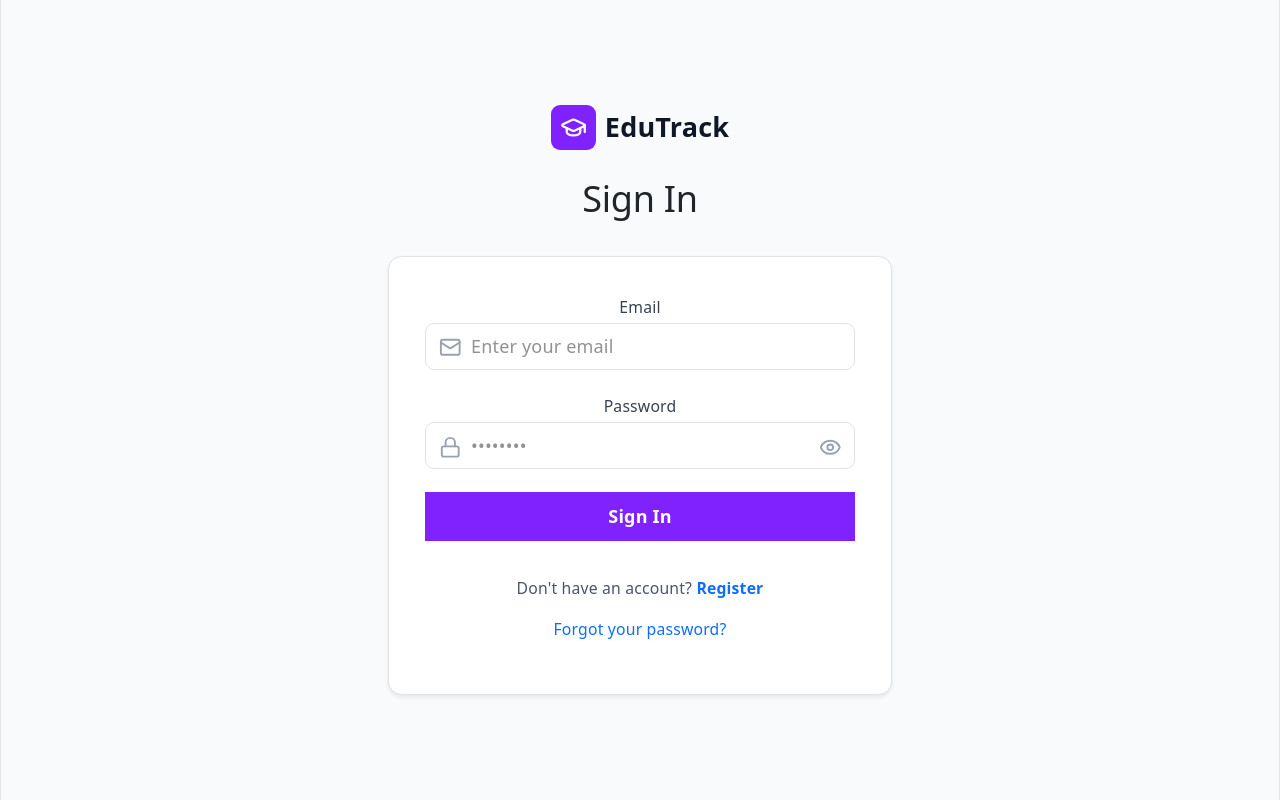
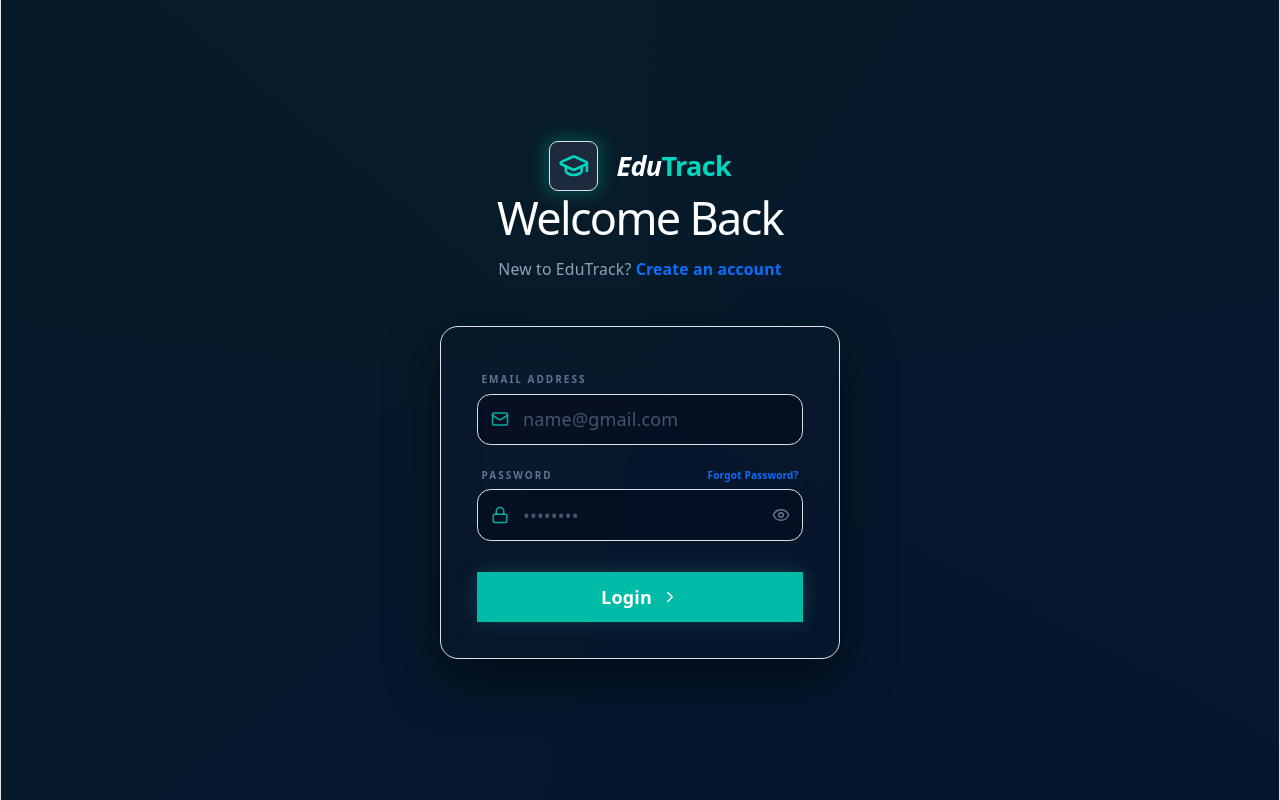
Before and after one commit to Lakshmi-239/EdutrackAcademicsFrontend, a React (Vite) app: page /login in a window 1280 px wide. Built offline with nearby package versions, Linux system fonts and the light colour scheme.

Commit message:
Updated Login Page

```diff
--- a/src/pages/Login.jsx
+++ b/src/pages/Login.jsx
@@ -1,9 +1,9 @@
 import React, { useState } from 'react';
 import { useNavigate, Link } from 'react-router-dom';
-import { Mail, Lock, Eye, EyeOff, GraduationCap } from 'lucide-react';
+import { Mail, Lock, Eye, EyeOff, GraduationCap, ChevronRight } from 'lucide-react';
 import { useAuth } from '../context/AuthContext';
 import { api } from '../services/Api';
-import toast from 'react-hot-toast';
+import Swal from 'sweetalert2';
 
 export const Login = () => {
   const [email, setEmail] = useState('');
@@ -17,98 +17,134 @@ export const Login = () => {
   const handleSubmit = async (e) => {
     e.preventDefault();
     setLoading(true);
-
     try {
       const data = await api.login(email, password);
       if (data.token) {
         login(data.token);
-        toast.success('Welcome back to EduTrack!');
         navigate('/');
       }
     } catch (err) {
-      toast.error(err.response?.data?.Message || 'Invalid email or password.');
+      Swal.fire({
+        icon: 'error',
+        title: 'Authentication Failed',
+        text: 'Invalid credentials. Please try again.',
+        background: '#0f172a',
+        color: '#f1f5f9',
+        confirmButtonColor: '#2dd4bf',
+      });
     } finally {
       setLoading(false);
     }
   };
 
   return (
-    <div className="min-h-screen bg-gray-50 flex items-center justify-center px-4">
-      <div className="max-w-md w-full py-12">
-        {/* Header */}
-        <div className="text-center mb-8">
-          <Link to="/" className="inline-flex items-center gap-2 mb-4">
-            <div className="w-10 h-10 bg-violet-600 rounded-lg flex items-center justify-center">
-              <GraduationCap className="w-6 h-6 text-white" />
+    <div className="h-screen w-full bg-slate-950 flex flex-col items-center justify-center px-6 relative overflow-hidden">
+
+      {/* Background Shimmer Effect */}
+      <div className="absolute inset-0 overflow-hidden pointer-events-none opacity-10">
+        <div className="absolute -inset-[100%] animate-[spin_30s_linear_infinite] bg-[conic-gradient(from_90deg_at_50%_50%,#0ea5e9_0%,#2dd4bf_50%,#0ea5e9_100%)]" />
+      </div>
+
+      <div className="sm:mx-auto sm:w-full sm:max-w-[400px] relative z-10 flex flex-col items-center">
+
+        {/* Brand Header */}
+        <div className="mb-6 text-center flex flex-col items-center">
+          <Link to="/" className="flex items-center gap-3 group">
+            <div className="relative">
+              <div className="absolute -inset-1 bg-gradient-to-r from-teal-400 to-emerald-500 rounded-lg blur opacity-25 group-hover:opacity-75 transition duration-500"></div>
+              <div className="relative w-11 h-11 bg-slate-800 border border-slate-700 rounded-lg flex items-center justify-center transition-transform group-hover:scale-105">
+                <GraduationCap className="w-7 h-7 text-teal-400" />
+              </div>
             </div>
-            <span className="text-2xl font-bold text-gray-900">EduTrack</span>
+            <span className="text-2xl font-extrabold tracking-tight text-white italic">
+              Edu<span className="text-teal-400 not-italic">Track</span>
+            </span>
           </Link>
-          <h2 className="text-2xl font-bold text-gray-900">Sign In</h2>
+
+          <h1 className="mt-6 text-2xl font-bold tracking-tight text-white">
+            Welcome Back
+          </h1>
+
+          <p className="mt-1 text-sm text-slate-400">
+            New to EduTrack?{' '}
+            <Link to="/register" className="text-teal-400 hover:text-teal-300 font-semibold transition-colors underline underline-offset-4">
+              Create an account
+            </Link>
+          </p>
         </div>
 
-        {/* Form Card */}
-        <div className="bg-white rounded-xl shadow-sm border border-gray-100 p-8">
-          <form onSubmit={handleSubmit} className="space-y-5">
-            <div>
-              <label className="block text-sm font-medium text-gray-700 mb-1">Email</label>
-              <div className="relative">
-                <Mail className="absolute left-3 top-3 w-5 h-5 text-gray-400" />
+        {/* Enterprise Grade Card */}
+        <div className="w-full bg-slate-900/40 backdrop-blur-xl border border-white/5 rounded-2xl shadow-[0_20px_50px_rgba(0,0,0,0.5)] p-8">
+          <form className="space-y-5 text-left" onSubmit={handleSubmit}>
+
+            {/* Email */}
+            <div className="space-y-1.5">
+              <label htmlFor="email" className="block text-[10px] font-bold uppercase tracking-[0.2em] text-slate-500 ml-1">
+                Email Address
+              </label>
+              <div className="relative group">
+                <div className="absolute inset-y-0 left-0 pl-3 flex items-center pointer-events-none">
+                  {/* Color is now static teal-400 */}
+                  <Mail className="h-4 w-4 text-teal-400/80" />
+                </div>
                 <input
+                  id="email"
                   type="email"
+                  required
                   value={email}
                   onChange={(e) => setEmail(e.target.value)}
-                  required
-                  className="w-full pl-10 pr-4 py-2 border border-gray-300 rounded-lg focus:ring-2 focus:ring-violet-500 outline-none"
-                  placeholder="Enter your email"
+                  className="block w-full rounded-xl border border-slate-700/50 bg-slate-950/40 pl-10 pr-4 py-2.5 text-slate-200 placeholder-slate-600 focus:border-teal-400/50 focus:ring-4 focus:ring-teal-400/10 text-sm transition-all outline-none"
+                  placeholder="name@gmail.com"
                 />
               </div>
             </div>
 
-            <div>
-              <label className="block text-sm font-medium text-gray-700 mb-1">Password</label>
-              <div className="relative">
-                <Lock className="absolute left-3 top-3 w-5 h-5 text-gray-400" />
+            {/* Password */}
+            <div className="space-y-1.5">
+              <div className="flex items-center justify-between px-1">
+                <label htmlFor="password" className="block text-[10px] font-bold uppercase tracking-[0.2em] text-slate-500">
+                  Password
+                </label>
+                <Link to="/forgot-password" core="true" className="text-[10px] font-semibold text-teal-400 hover:text-teal-300">
+                  Forgot Password?
+                </Link>
+              </div>
+              <div className="relative group">
+                <div className="absolute inset-y-0 left-0 pl-3 flex items-center pointer-events-none">
+                  {/* Color is now static teal-400 */}
+                  <Lock className="h-4 w-4 text-teal-400/80" />
+                </div>
                 <input
-                  type={showPassword ? 'text' : 'password'}
+                  id="password"
+                  type={showPassword ? "text" : "password"}
+                  required
                   value={password}
                   onChange={(e) => setPassword(e.target.value)}
-                  required
-                  className="w-full pl-10 pr-12 py-2 border border-gray-300 rounded-lg focus:ring-2 focus:ring-violet-500 outline-none"
+                  className="block w-full rounded-xl border border-slate-700/50 bg-slate-950/40 pl-10 pr-10 py-2.5 text-slate-200 placeholder-slate-600 focus:border-teal-400/50 focus:ring-4 focus:ring-teal-400/10 text-sm transition-all outline-none"
                   placeholder="••••••••"
                 />
                 <button
-                  type="button" // CRITICAL: prevents submitting form
+                  type="button"
                   onClick={() => setShowPassword(!showPassword)}
-                  className="absolute right-3 top-3 text-gray-400 hover:text-gray-600"
+                  className="absolute inset-y-0 right-0 pr-3 flex items-center text-slate-500 hover:text-teal-400 transition-colors"
                 >
-                  {showPassword ? <EyeOff className="w-5 h-5" /> : <Eye className="w-5 h-5" />}
+                  {showPassword ? <EyeOff className="h-4 w-4" /> : <Eye className="h-4 w-4" />}
                 </button>
               </div>
             </div>
 
-            <button
-              type="submit"
-              disabled={loading}
-              className="w-full py-2.5 bg-violet-600 text-white rounded-lg font-semibold hover:bg-violet-700 transition-colors disabled:opacity-50"
-            >
-              {loading ? 'Signing in...' : 'Sign In'}
-            </button>
+            {/* Sign In Button */}
+            <div className="pt-2">
+              <button
+                type="submit"
+                disabled={loading}
+                className="w-full inline-flex items-center justify-center gap-2 rounded-xl bg-teal-500 py-2.5 text-sm font-bold text-white shadow-[0_0_20px_rgba(45,212,191,0.2)] hover:bg-teal-400 transition-all active:scale-[0.98] disabled:opacity-50"
+              >
+                {loading ? "Verifying..." : "Login"}
+                {!loading && <ChevronRight className="w-4 h-4" />}
+              </button>
+            </div>
           </form>
-
-          {/* Bottom Links */}
-          <div className="mt-8 space-y-3 text-center">
-            <p className="text-sm text-gray-600">
-              Don't have an account?{' '}
-              <Link to="/register" className="text-violet-600 font-semibold hover:underline">
-                Register
-              </Link>
-            </p>
-            <p className="text-sm">
-              <Link to="/forgot-password" title="Forgot Password" className="text-gray-500 hover:text-violet-600 transition-colors">
-                Forgot your password?
-              </Link>
-            </p>
-          </div>
         </div>
       </div>
     </div>
```
